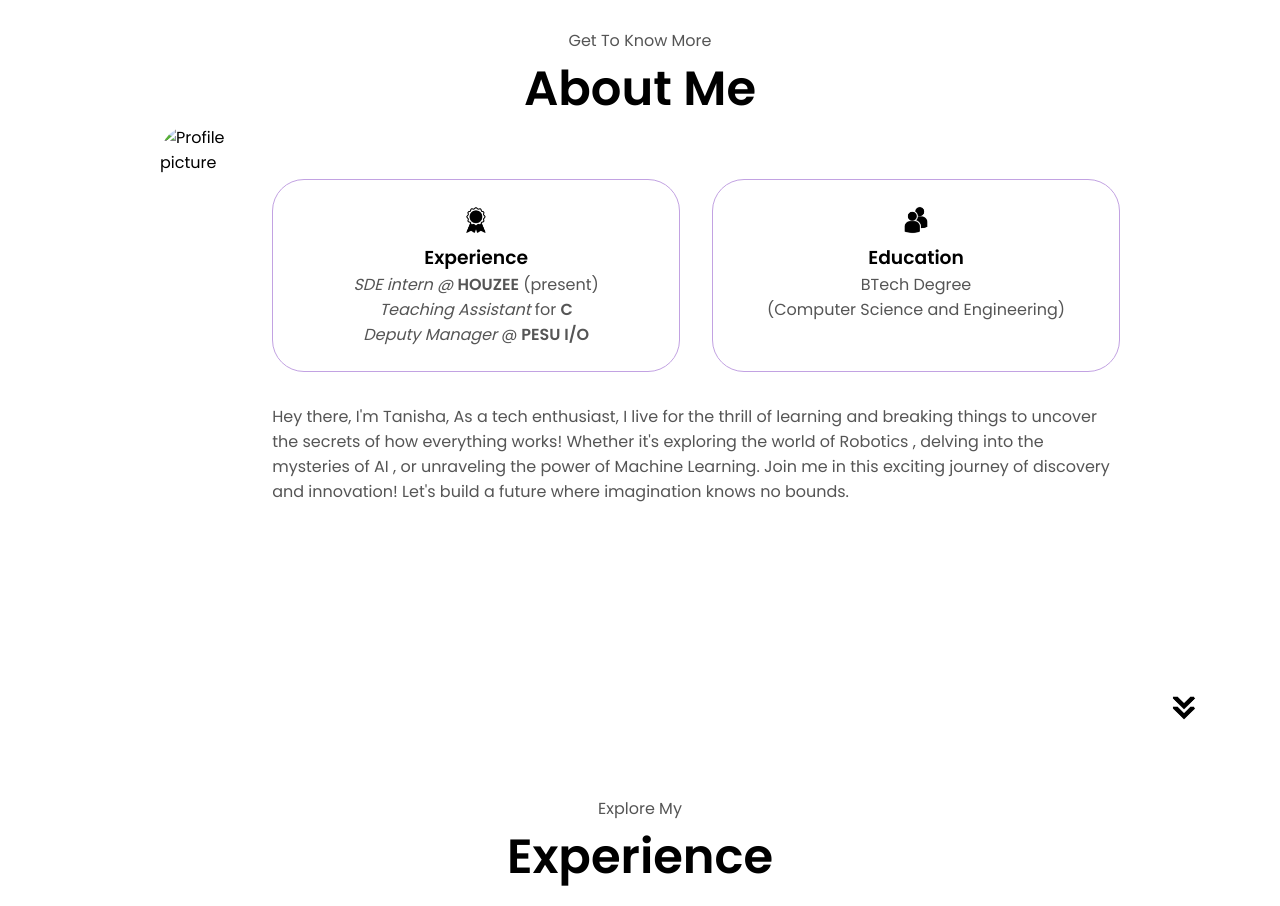
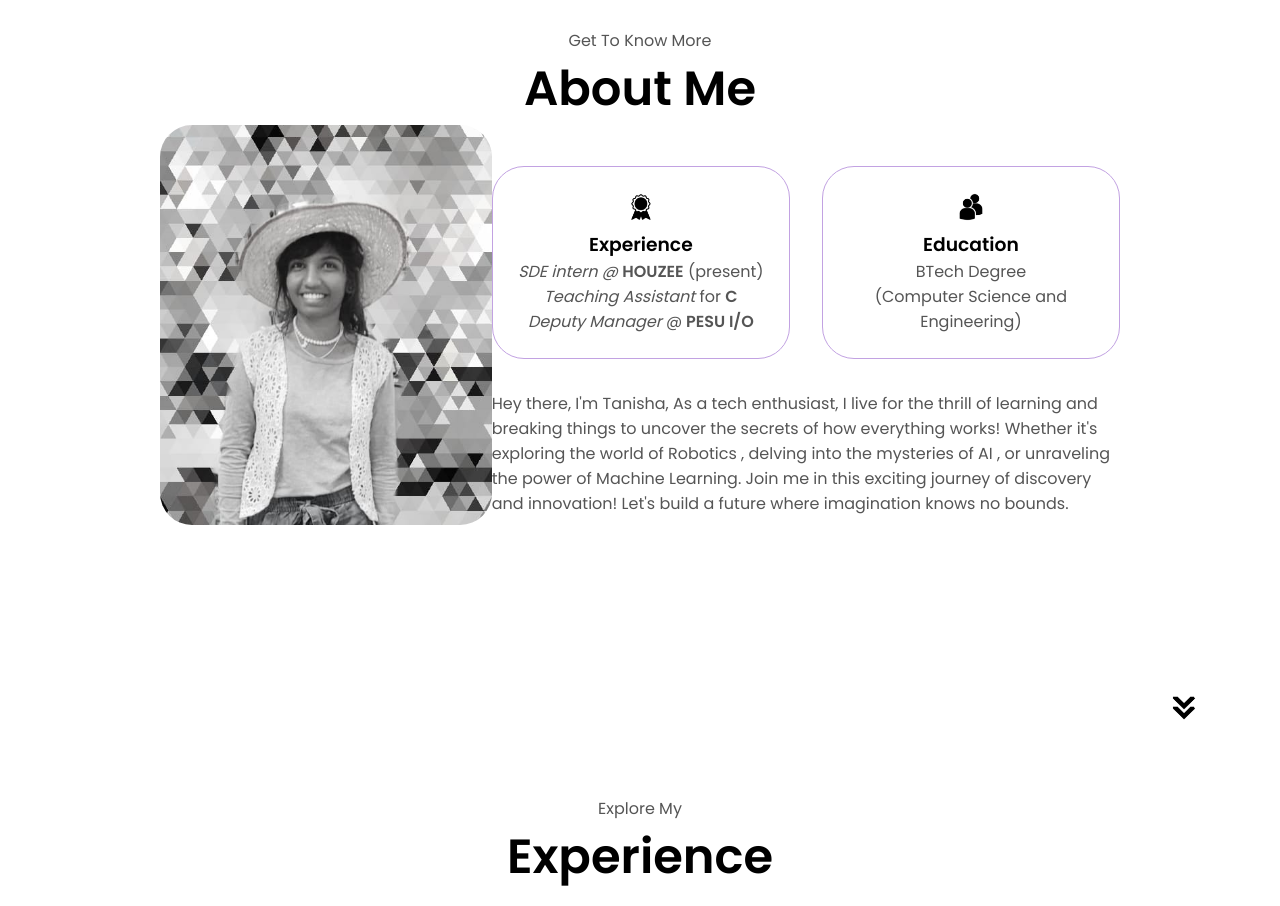
Before and after one commit to TanishaDas/port, a plain HTML site: page index.html in a window 1280 px wide. Shown: the part 900-1806 px from the top of the page. Drawn offline with Linux system fonts and the light colour scheme.

Commit message:
error fixed

```diff
--- a/index.html
+++ b/index.html
@@ -68,7 +68,7 @@
             <h1 class="title"> About Me</h1>
             <div class="section-container">
                 <div class="section_pic-container">
-                    <img src="./assets/me.png" alt="Profile picture" class="about-pic"/>
+                    <img src="./assets/me.jpeg" alt="Profile picture" class="about-pic"/>
 
                 </div>
                 <div class="about-details-container">
```
Also changed, not shown: assets/me.png (added).
